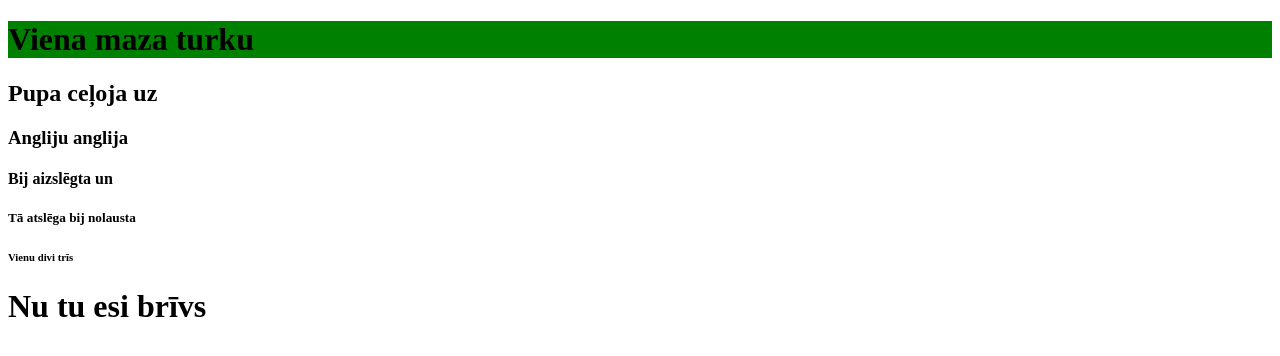
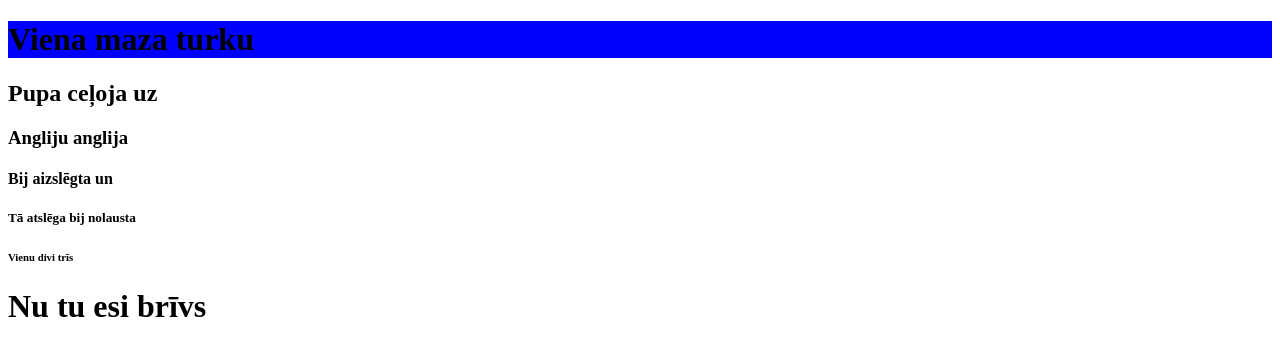
Before and after one commit to marsietis678/w3bpage_style, a plain HTML site: page index.html in a window 1280 px wide. Drawn offline with Linux system fonts and the light colour scheme.

Commit message:
Update index.html

```diff
--- a/index.html
+++ b/index.html
@@ -6,7 +6,7 @@
 
 <body>
 
-<h1 style="background-color:green;">Viena maza turku</h1>
+<h1 style="background-color:blue;">Viena maza turku</h1>
 <h2>Pupa ceļoja uz</h2>
 <h3>Angliju anglija</h3>
 <h4>Bij aizslēgta un</h4>
```
